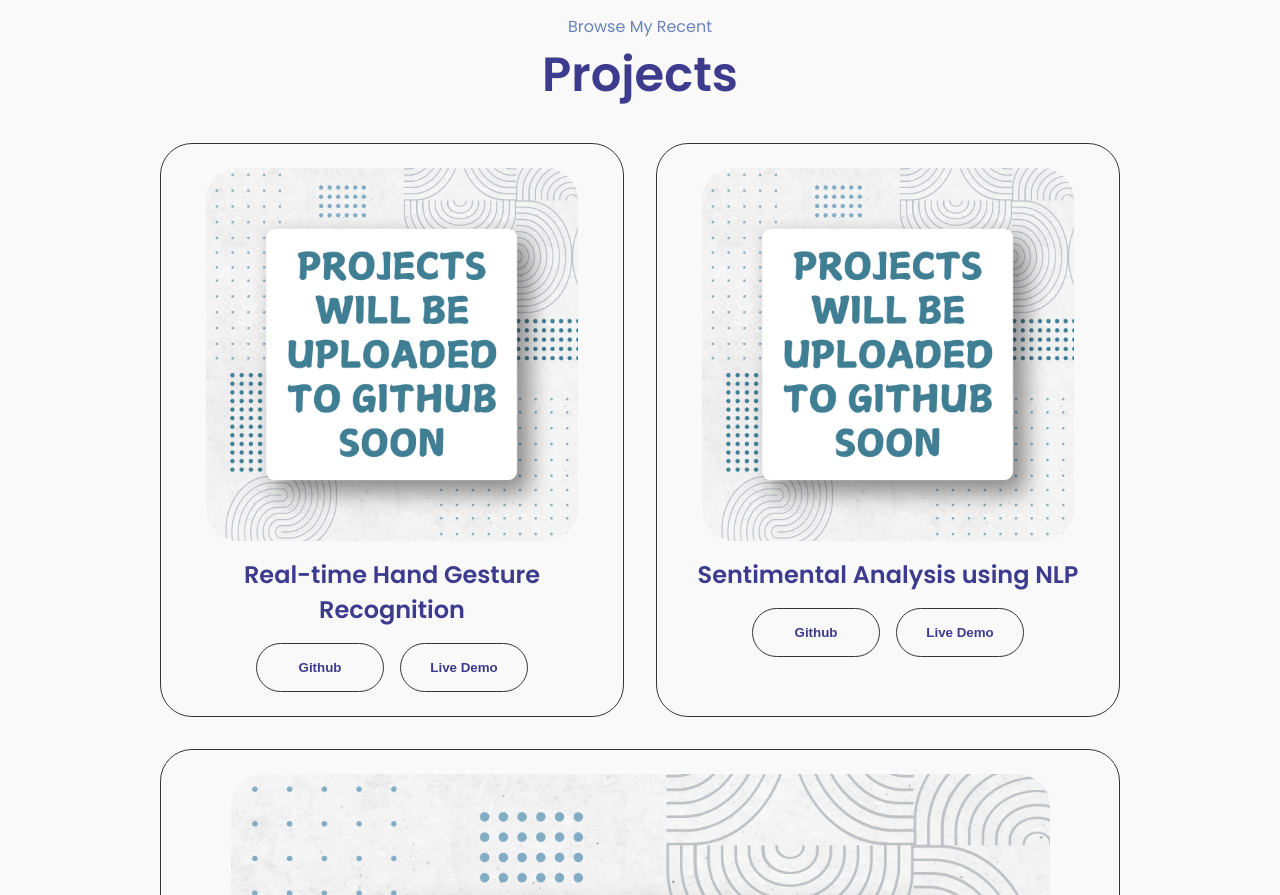
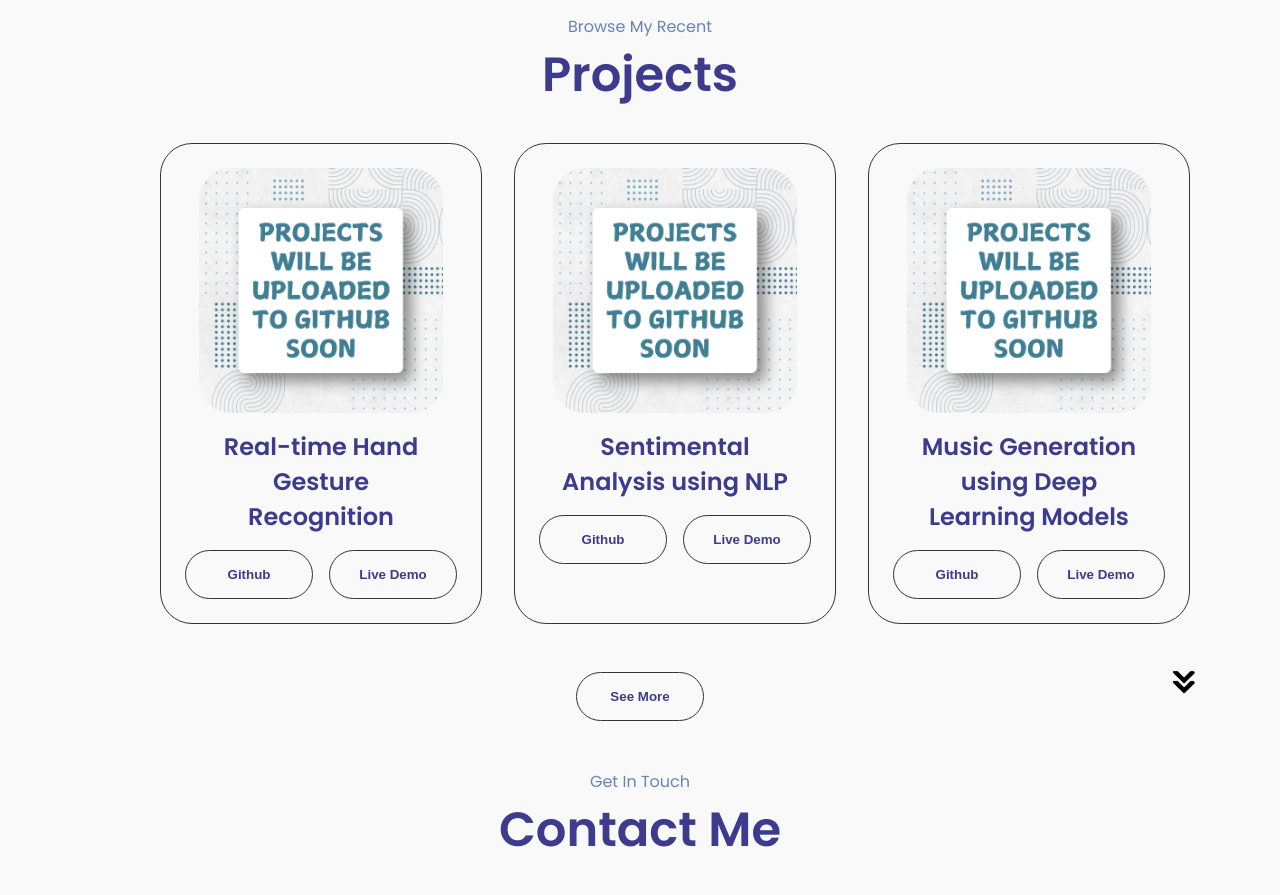
Before and after one commit to umrm/umrm.github.io, a plain HTML site: page index.html in a window 1280 px wide. Shown: the part 2450-3345 px from the top of the page. Drawn offline with Linux system fonts and the light colour scheme.

Commit message:
small css update
fixed projects details going weird sizes

```diff
--- a/style.css
+++ b/style.css
@@ -393,13 +393,10 @@ article .icon {
     display: flex;
     justify-content: center;
     flex-direction: column;
-    align-items: center;
 }
 
 .project-containers {
     display: flex;
-    flex-wrap: wrap;
-    justify-content: center;
     gap: 2rem;
     margin-bottom: 2rem;
     margin-top: 2rem;
```
